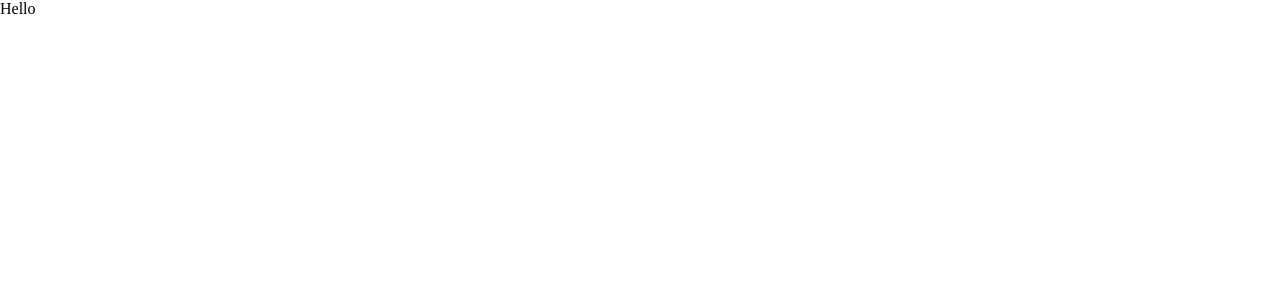
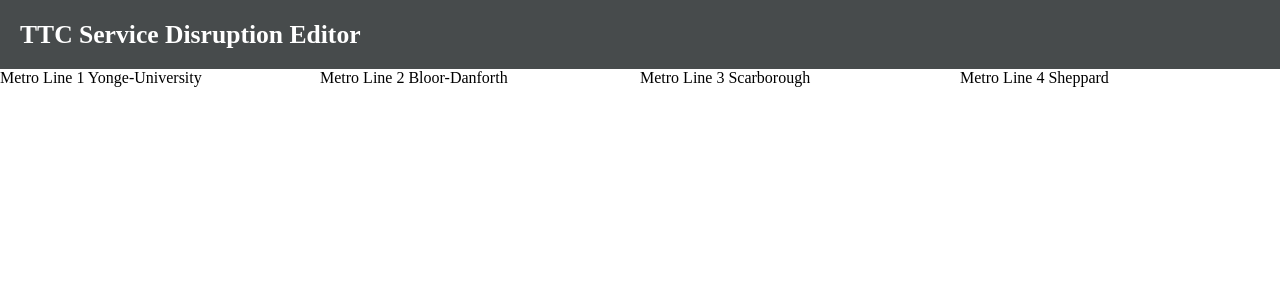
Before and after one commit to rmhowe/transport-app, a React app in the folder client/: page / in a window 1280 px wide. Shown: the top 300 px of the page. Built offline with nearby package versions, Linux system fonts and the light colour scheme.

Commit message:
Adds basic layout for client interface

```diff
--- a/client/dev.html
+++ b/client/dev.html
@@ -3,7 +3,7 @@
   <head>
     <meta charset="UTF-8">
     <meta name="viewport" content="width=device-width, initial-scale=1">
-    <title>Picross</title>
+    <title>Service Disruption Editor</title>
   </head>
   <body>
     <div id="app"></div>
--- a/client/index.html
+++ b/client/index.html
@@ -3,7 +3,7 @@
   <head>
     <meta charset="UTF-8">
     <meta name="viewport" content="width=device-width, initial-scale=1">
-    <title>Picross</title>
+    <title>Service Disruption Editor</title>
   </head>
   <body>
     <div id="app"></div>
--- a/client/package.json
+++ b/client/package.json
@@ -8,7 +8,6 @@
     "test:watch": "npm run test -- --watch"
   },
   "dependencies": {
-    "autoprefixer": "^6.3.1",
     "babel-core": "^6.4.0",
     "babel-loader": "^6.2.1",
     "babel-polyfill": "^6.3.14",
@@ -16,12 +15,13 @@
     "babel-preset-react": "^6.3.13",
     "babel-preset-stage-1": "^6.5.0",
     "css-loader": "^0.17.0",
-    "cssnext": "^1.8.4",
     "file-loader": "^0.8.4",
     "font-awesome": "^4.5.0",
     "immutable": "^3.7.6",
     "isomorphic-fetch": "^2.2.0",
     "normalize.css": "^3.0.3",
+    "postcss-color-function": "^2.0.1",
+    "postcss-cssnext": "^2.5.1",
     "postcss-import": "^8.0.2",
     "postcss-loader": "^0.8.0",
     "precss": "^1.4.0",
--- a/client/src/css/app.css
+++ b/client/src/css/app.css
@@ -2,3 +2,6 @@
 
 @import 'layout/base.css';
 @import 'layout/main.css';
+
+@import 'components/Header.css';
+@import 'components/MetroLine.css';
--- /dev/null
+++ b/client/src/css/components/Header.css
@@ -0,0 +1,10 @@
+.header {
+  padding: 20px;
+  background-color: rgb(71, 75, 76);
+}
+
+.header__title {
+  margin: 0;
+  font-size: 1.6em;
+  color: white;
+}
--- /dev/null
+++ b/client/src/css/components/MetroLine.css
@@ -0,0 +1,20 @@
+.metro-line {
+  display: inline-block;
+  width: 25%;
+}
+
+.metro-line--yonge-university {
+  background-color: $yonge-university-color;
+}
+
+.metro-line--bloor-danforth {
+  background-color: $bloor-danforth-color;
+}
+
+.metro-line--scarborough {
+  background-color: $scarborough-color;
+}
+
+.metro-line--sheppard {
+  background-color: $sheppard-color;
+}
--- a/client/src/css/util/variables.css
+++ b/client/src/css/util/variables.css
@@ -0,0 +1,4 @@
+$yonge-university-color: rgb(255, 196, 30);
+$bloor-danforth-color: rgb(43, 114, 10);
+$scarborough-color: rgb(10, 103, 151);
+$sheppard-color: rgb(139, 25, 98);
--- /dev/null
+++ b/client/src/js/components/Header.js
@@ -0,0 +1,11 @@
+import React from 'react';
+
+export default class Header extends React.Component {
+  render() {
+    return (
+      <div className="header">
+        <h1 className="header__title">TTC Service Disruption Editor</h1>
+      </div>
+    );
+  }
+}
--- /dev/null
+++ b/client/src/js/components/MetroLine.js
@@ -0,0 +1,11 @@
+import React from 'react';
+
+export default class MetroLine extends React.Component {
+  render() {
+    return (
+      <div className={`metro-line metro-line--${this.props.lineName.toLowerCase()}`}>
+        Metro Line {this.props.lineNumber} {this.props.lineName}
+      </div>
+    );
+  }
+}
--- a/client/src/js/containers/App.js
+++ b/client/src/js/containers/App.js
@@ -1,10 +1,30 @@
 import React from 'react';
+import Header from '../components/Header';
+import MetroLine from '../components/MetroLine';
 
 export default class App extends React.Component {
   render() {
+    const metroLineData = {
+      1: "Yonge-University",
+      2: "Bloor-Danforth",
+      3: "Scarborough",
+      4: "Sheppard"
+    };
+
+    const metroLines = Object.keys(metroLineData).map((lineNumber) => {
+      return (
+        <MetroLine
+          key={lineNumber}
+          lineNumber={lineNumber}
+          lineName={metroLineData[lineNumber]}
+        />
+      );
+    });
+
     return (
-      <div>
-        Hello
+      <div className="app">
+        <Header/>
+        {metroLines}
       </div>
     );
   }
--- a/client/webpack.config.dev.js
+++ b/client/webpack.config.dev.js
@@ -24,8 +24,7 @@
       require('postcss-import')({
         addDependencyTo: webpack
       }),
-      require('autoprefixer'),
-      require('cssnext'),
+      require('postcss-cssnext'),
       require('precss'),
       require('postcss-color-function')
     ];
--- a/client/webpack.config.js
+++ b/client/webpack.config.js
@@ -35,8 +35,7 @@
       require('postcss-import')({
         addDependencyTo: webpack
       }),
-      require('autoprefixer'),
-      require('cssnext'),
+      require('postcss-cssnext'),
       require('precss'),
       require('postcss-color-function')
     ];
```
